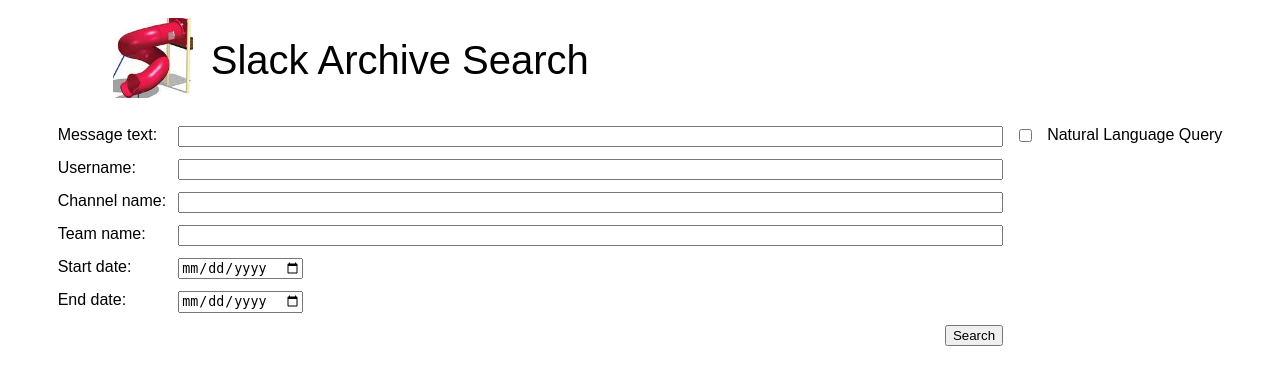
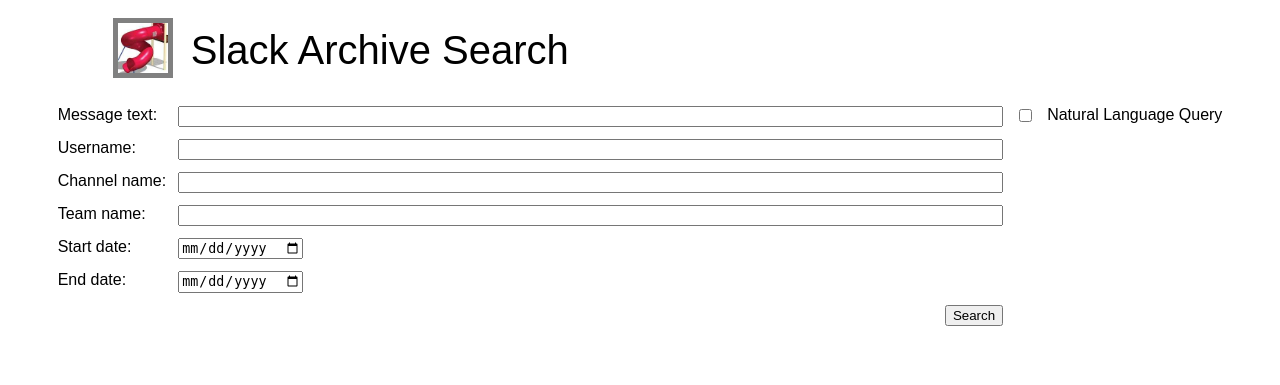
Before and after one commit to jonheese/slack_archive, a Flask app: page / in a window 1280 px wide. Shown: the top 385 px of the page. Run offline with Flask 2, Linux system fonts and the light colour scheme; data that the repository does not hold is empty.

Commit message:
Add border to redtube image

```diff
--- a/static/style.css
+++ b/static/style.css
@@ -29,6 +29,10 @@
     font-size: 40px;
     margin-top: 0;
     margin-bottom: 0;
+}
+
+.bordered {
+    border: 5px solid gray;
 }
 
 .wrappable {
--- a/templates/header.j2
+++ b/templates/header.j2
@@ -25,7 +25,7 @@
     <body>
         <table border='0' cellpadding='8' align='center' width='85%'>
             <tr>
-                <td width='80px'><img height='80px' src='/static/redtube.jpg' /></td>
+                <td width='60px'><img class='bordered' height='50px' src='/static/redtube.jpg' /></td>
                 <td align='left' style="vertical-align: middle" width='*'><h1>Slack Archive Search</h1></td>
             </tr>
         </table>
```
